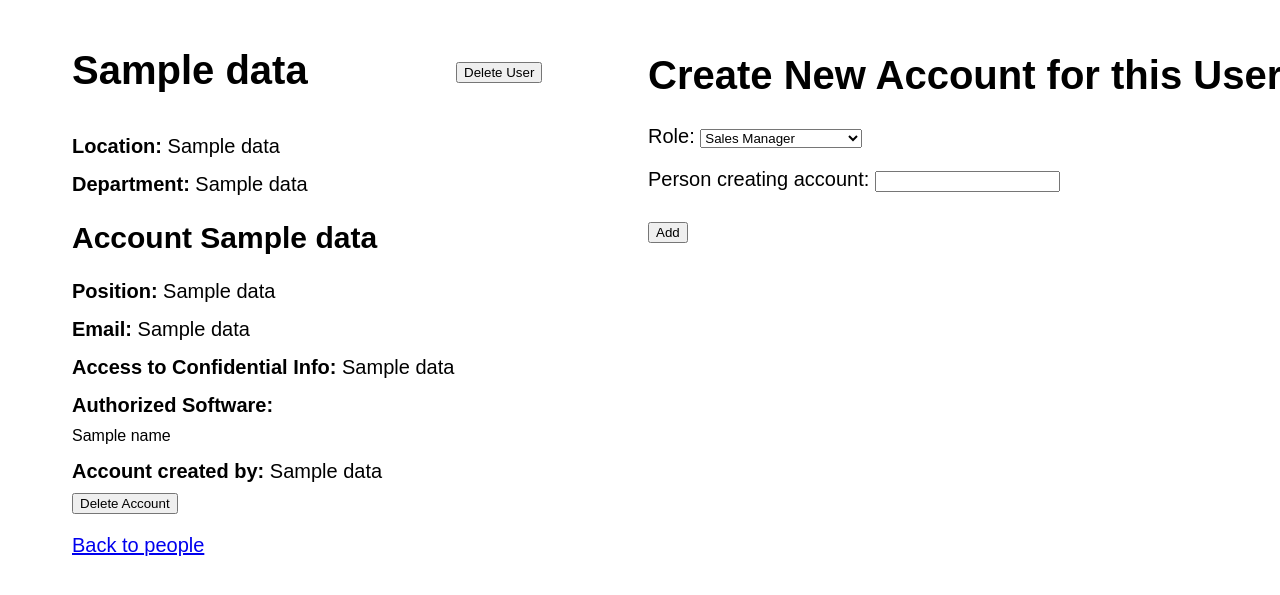
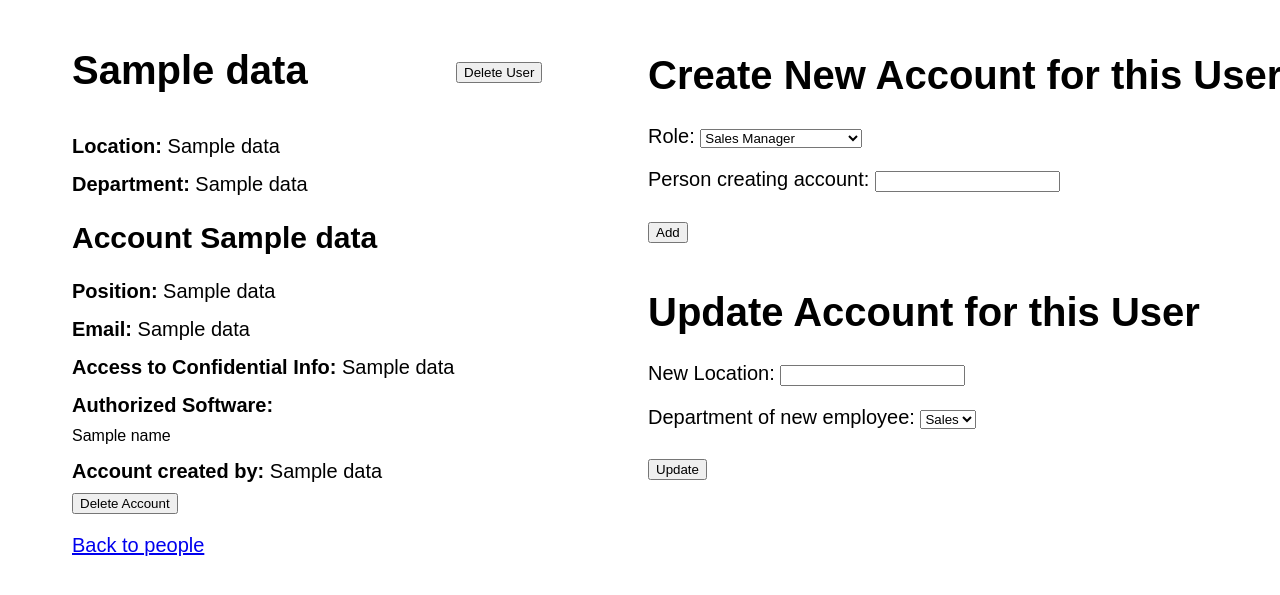
Before and after one commit to bh2779/4111_project1, a Flask app: template templates/profile.html in a window 1280 px wide. Shown: the top 595 px of the page. Run offline with Flask 2, Linux system fonts and the light colour scheme; the template is opened without the code that fills it: most values are stand-ins (such as "Sample title", 1, 10 or a date in 2020); parts of the project's set-up code (start-up, migrations or seed data) failed here and were passed over.

Commit message:
Update users added

```diff
--- a/server.py
+++ b/server.py
@@ -372,6 +372,25 @@ def delete_user(user_id):
     g.conn.execute("DELETE FROM users WHERE user_id = %s", str(user_id))
     return redirect('/')
 
+@app.route('/user/<int:user_id>/update', methods=['POST'])
+def update_user(user_id):
+    # get updated information and validate
+    redirect_address = f'/profile/{str(user_id)}'
+    location = request.form['location']
+    if len(location) > 0:
+        if not location_val(location)[0]:
+            return redirect(redirect_address)
+    dept = request.form['dept']
+    if len(dept) > 0:
+        if dept not in ['Sales', 'HR', 'IT']:
+            return redirect(redirect_address)
+    # add new data to database
+    if len(location) > 0:
+        g.conn.execute("UPDATE users SET location = %s WHERE user_id = %s", str(location), str(user_id))
+    if len(dept) > 0:
+        g.conn.execute("UPDATE users SET department = %s WHERE user_id = %s", str(dept), str(user_id))
+    return redirect(redirect_address)
+
 @app.route('/devices')
 def devices():
     cursor = g.conn.execute("SELECT device_id, device_type, vendor FROM device")
--- a/templates/profile.html
+++ b/templates/profile.html
@@ -31,6 +31,11 @@
         }
         .box {
             position: absolute;
+        }
+        .update_user{
+            position: absolute;
+            top: 300%;
+            left: 45%;
         }
     </style>
 
@@ -108,5 +113,21 @@
                 <input type="submit" value="Delete User">
             </form>
         </div>
+
+        <div class="update_user">
+            <h1>Update Account for this User</h1>
+            <form method="POST" action="/user/{{data[0]}}/update">
+            <p>New Location: <input type="text" name="location"></p>
+            <p>
+            <label for="dept">Department of new employee: </label>
+            <select name="dept" id="dept">
+              <option value="Sales">Sales</option>
+              <option value="HR">HR</option>
+              <option value="IT">IT</option>
+            </select>
+            </p>
+            <input type ="submit" value="Update" class="button">
+            </form>
+        </div>
     </body>
 </html>
```
